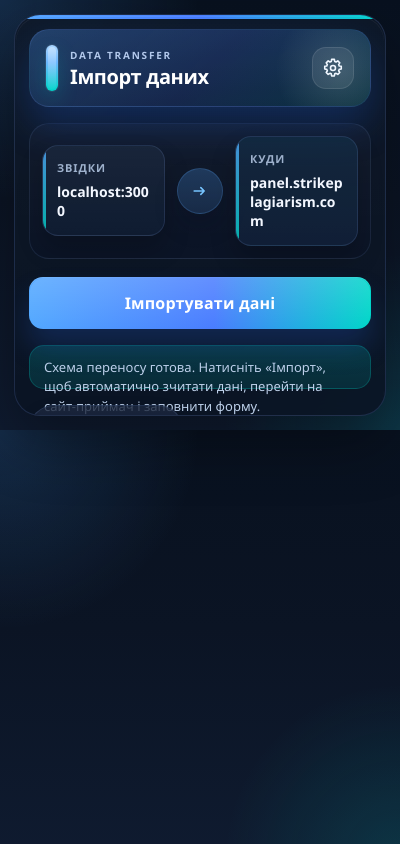
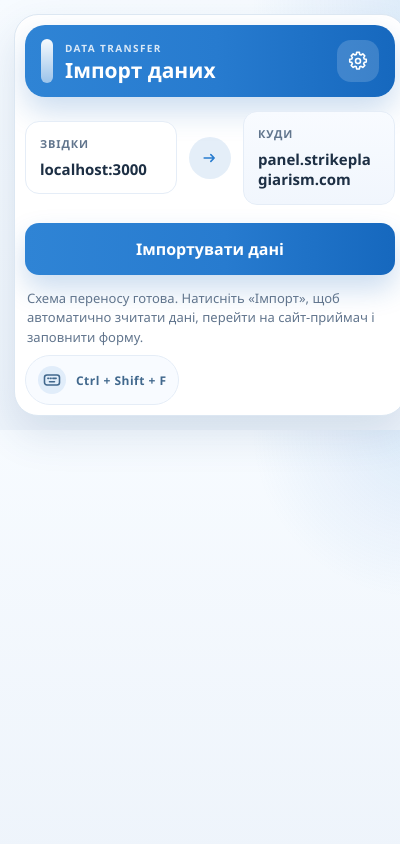
Before and after one commit to LC-system32/Coursework, a browser extension: page popup/popup.html in a window 400 px wide. Drawn offline with Linux system fonts and the light colour scheme.

Commit message:
UI Settings window and Main menu popup is update

```diff
--- a/popup/popup-common.css
+++ b/popup/popup-common.css
@@ -1,41 +1,21 @@
 :root {
-  color-scheme: dark;
-
-  --page-bg:
-    radial-gradient(circle at top left, rgba(74, 163, 255, 0.18), transparent 34%),
-    radial-gradient(circle at bottom right, rgba(0, 214, 201, 0.14), transparent 30%),
-    linear-gradient(180deg, #08111f 0%, #0b1424 46%, #0f1b30 100%);
-
-  --panel-bg: rgba(11, 20, 36, 0.9);
-  --panel-bg-strong: rgba(14, 26, 46, 0.96);
-  --panel-line: rgba(122, 163, 255, 0.16);
-  --card-bg: rgba(17, 30, 52, 0.82);
-  --card-bg-soft: rgba(20, 36, 62, 0.68);
-  --card-line: rgba(140, 175, 255, 0.14);
-
-  --text-main: #f3f7ff;
-  --text-soft: #9eb1cc;
-  --text-muted: #7f93af;
-
-  --nav-a: #53a8ff;
-  --nav-b: #4a7dff;
-  --nav-c: #00d6c9;
-  --nav-soft: rgba(83, 168, 255, 0.14);
-
-  --success-soft: rgba(0, 214, 201, 0.12);
-  --success-line: rgba(0, 214, 201, 0.22);
-
-  --shadow-main: 0 24px 60px rgba(0, 0, 0, 0.34);
-  --shadow-nav: 0 18px 38px rgba(33, 95, 220, 0.28);
-  --shadow-card: 0 14px 26px rgba(0, 0, 0, 0.2);
-
-  --radius-xl: 26px;
-  --radius-lg: 20px;
-  --radius-md: 16px;
-  --radius-sm: 13px;
-
-  --transition-fast: 160ms ease;
-  --transition-mid: 220ms ease;
+  color-scheme: light;
+  --page-bg: #eef4fb;
+  --panel-bg: #ffffff;
+  --panel-line: #dce7f2;
+  --card-line: #e5edf7;
+  --text-main: #1d2f44;
+  --text-soft: #61758d;
+  --nav-a: #2f84d5;
+  --nav-b: #277bcf;
+  --nav-c: #1668be;
+  --nav-soft: rgba(36, 115, 197, 0.12);
+  --shadow-main: 0 18px 42px rgba(42, 87, 135, 0.14);
+  --shadow-nav: 0 14px 30px rgba(23, 102, 188, 0.22);
+  --radius-xl: 24px;
+  --radius-lg: 18px;
+  --radius-md: 14px;
+  --radius-sm: 12px;
 }
 
 *,
@@ -54,7 +34,9 @@
   overflow: hidden;
   font-family: "Segoe UI", Arial, sans-serif;
   color: var(--text-main);
-  background: var(--page-bg);
+  background:
+    radial-gradient(circle at top right, rgba(83, 151, 220, 0.16), transparent 28%),
+    linear-gradient(180deg, #f7fbff 0%, var(--page-bg) 100%);
 }
 
 button,
@@ -73,60 +55,30 @@
   flex-direction: column;
   height: 100%;
   overflow: hidden;
-  padding: 14px;
+  padding: 10px;
   border: 1px solid var(--panel-line);
   border-radius: var(--radius-xl);
-  background:
-    linear-gradient(180deg, rgba(255, 255, 255, 0.02), rgba(255, 255, 255, 0)),
-    var(--panel-bg);
+  background: var(--panel-bg);
   box-shadow: var(--shadow-main);
-  backdrop-filter: blur(16px);
 }
 
 .panel::before {
   position: absolute;
   inset: 0 0 auto 0;
-  height: 4px;
   content: "";
   background: linear-gradient(90deg, var(--nav-a), var(--nav-b), var(--nav-c));
 }
 
-.panel::after {
-  position: absolute;
-  inset: 1px;
-  border-radius: calc(var(--radius-xl) - 1px);
-  pointer-events: none;
-  content: "";
-  box-shadow: inset 0 1px 0 rgba(255, 255, 255, 0.06);
-}
-
 .topbar {
-  position: relative;
   display: flex;
   align-items: center;
   justify-content: space-between;
   gap: 12px;
-  padding: 15px 16px;
-  border: 1px solid rgba(113, 154, 255, 0.16);
+  padding: 14px 16px;
   border-radius: 20px;
   color: #fff;
-  background:
-    linear-gradient(135deg, rgba(83, 168, 255, 0.24), rgba(74, 125, 255, 0.16) 52%, rgba(0, 214, 201, 0.14) 100%),
-    linear-gradient(180deg, rgba(19, 34, 61, 0.95), rgba(12, 22, 42, 0.95));
+  background: linear-gradient(90deg, var(--nav-a) 0%, var(--nav-b) 52%, var(--nav-c) 100%);
   box-shadow: var(--shadow-nav);
-  overflow: hidden;
-}
-
-.topbar::after {
-  position: absolute;
-  top: -40%;
-  right: -12%;
-  width: 140px;
-  height: 140px;
-  border-radius: 50%;
-  background: radial-gradient(circle, rgba(255, 255, 255, 0.14), transparent 66%);
-  content: "";
-  pointer-events: none;
 }
 
 .brand {
@@ -146,40 +98,26 @@
 }
 
 .brand__mark {
-  position: relative;
   flex: 0 0 auto;
   width: 12px;
-  height: 46px;
+  height: 44px;
   border-radius: 999px;
-  background: linear-gradient(180deg, #a9d5ff 0%, #6cb8ff 38%, #00d6c9 100%);
-  box-shadow:
-    0 0 0 1px rgba(255, 255, 255, 0.08),
-    0 8px 20px rgba(0, 214, 201, 0.22);
-}
-
-.brand__mark::after {
-  position: absolute;
-  inset: 2px;
-  border-radius: inherit;
-  background: linear-gradient(180deg, rgba(255, 255, 255, 0.34), rgba(255, 255, 255, 0.04));
-  content: "";
+  background: linear-gradient(180deg, rgba(255, 255, 255, 0.96), rgba(255, 255, 255, 0.52));
 }
 
 .brand__eyebrow {
-  color: #c8ddff;
-  opacity: 0.88;
+  opacity: 0.82;
   font-size: 10px;
   font-weight: 700;
-  letter-spacing: 0.18em;
+  letter-spacing: 0.14em;
   text-transform: uppercase;
 }
 
 .brand__title {
-  margin: 5px 0 0;
+  margin: 4px 0 0;
   font-size: 21px;
-  line-height: 1.02;
-  font-weight: 800;
-  letter-spacing: -0.02em;
+  line-height: 1.05;
+  font-weight: 700;
 }
 
 .brand__title--settings {
@@ -196,36 +134,25 @@
 }
 
 .icon-button {
-  position: relative;
   display: inline-flex;
   align-items: center;
   justify-content: center;
   width: 42px;
   height: 42px;
   padding: 0;
-  border: 1px solid rgba(255, 255, 255, 0.1);
+  border: 0;
   border-radius: 14px;
-  color: #eef6ff;
+  color: #fff;
   cursor: pointer;
-  background: rgba(255, 255, 255, 0.08);
+  background: rgba(255, 255, 255, 0.16);
   transition:
-    transform var(--transition-fast),
-    background-color var(--transition-fast),
-    border-color var(--transition-fast),
-    box-shadow var(--transition-fast);
+    transform 160ms ease,
+    background-color 160ms ease;
 }
 
 .icon-button:hover {
   transform: translateY(-1px);
-  background: rgba(255, 255, 255, 0.14);
-  border-color: rgba(255, 255, 255, 0.16);
-  box-shadow: 0 10px 18px rgba(0, 0, 0, 0.16);
-}
-
-.icon-button:active,
-.primary-button:active,
-.secondary-button:active {
-  transform: translateY(0);
+  background: rgba(255, 255, 255, 0.22);
 }
 
 .icon-button:focus-visible,
@@ -233,12 +160,12 @@
 .secondary-button:focus-visible,
 .field-card input:focus-visible,
 .site-input input:focus-visible {
-  outline: 3px solid rgba(83, 168, 255, 0.26);
+  outline: 3px solid rgba(43, 132, 222, 0.22);
   outline-offset: 2px;
 }
 
 .icon-button--soft {
-  background: rgba(255, 255, 255, 0.1);
+  background: rgba(255, 255, 255, 0.2);
 }
 
 .icon-button svg,
@@ -261,30 +188,14 @@
 }
 
 .site-card {
-  position: relative;
   padding: 14px;
   border: 1px solid var(--card-line);
   border-radius: var(--radius-md);
-  background:
-    linear-gradient(180deg, rgba(255, 255, 255, 0.04), rgba(255, 255, 255, 0)),
-    var(--card-bg);
-  box-shadow: var(--shadow-card);
-  overflow: hidden;
-}
-
-.site-card::before {
-  position: absolute;
-  inset: 0 auto 0 0;
-  width: 3px;
-  background: linear-gradient(180deg, var(--nav-a), var(--nav-c));
-  content: "";
-  opacity: 0.8;
+  background: #fff;
 }
 
 .site-card--target {
-  background:
-    linear-gradient(180deg, rgba(0, 214, 201, 0.04), rgba(255, 255, 255, 0)),
-    var(--card-bg-soft);
+  background: linear-gradient(180deg, #f8fbff 0%, #f1f6fd 100%);
 }
 
 .site-card__label {
@@ -301,25 +212,18 @@
   margin-top: 8px;
   font-size: 15px;
   line-height: 1.35;
-  font-weight: 700;
-  color: var(--text-main);
   word-break: break-word;
 }
 
 .flow-card__arrow {
-  position: relative;
   display: inline-flex;
   align-items: center;
   justify-content: center;
-  width: 46px;
-  height: 46px;
-  border: 1px solid rgba(94, 170, 255, 0.2);
+  width: 42px;
+  height: 42px;
   border-radius: 50%;
-  color: #76c4ff;
-  background:
-    linear-gradient(180deg, rgba(83, 168, 255, 0.18), rgba(83, 168, 255, 0.08)),
-    rgba(20, 34, 58, 0.92);
-  box-shadow: 0 12px 24px rgba(8, 14, 28, 0.24);
+  color: #287ccf;
+  background: var(--nav-soft);
 }
 
 .primary-button,
@@ -332,45 +236,24 @@
   border-radius: 14px;
   cursor: pointer;
   transition:
-    transform var(--transition-fast),
-    box-shadow var(--transition-fast),
-    opacity var(--transition-fast),
-    border-color var(--transition-fast),
-    background-color var(--transition-fast);
+    transform 160ms ease,
+    box-shadow 160ms ease,
+    opacity 160ms ease;
 }
 
 .primary-button {
-  position: relative;
   width: 100%;
   border: 0;
   color: #fff;
   font-size: 16px;
-  font-weight: 800;
-  letter-spacing: 0.01em;
+  font-weight: 700;
   background: linear-gradient(90deg, var(--nav-a) 0%, var(--nav-b) 54%, var(--nav-c) 100%);
-  box-shadow:
-    0 18px 28px rgba(37, 102, 233, 0.22),
-    inset 0 1px 0 rgba(255, 255, 255, 0.18);
-}
-
-.primary-button::after {
-  position: absolute;
-  inset: 1px;
-  border-radius: inherit;
-  background: linear-gradient(180deg, rgba(255, 255, 255, 0.14), rgba(255, 255, 255, 0));
-  content: "";
-  pointer-events: none;
+  box-shadow: 0 14px 28px rgba(23, 102, 188, 0.22);
 }
 
 .primary-button:hover,
 .secondary-button:hover {
   transform: translateY(-1px);
-}
-
-.primary-button:hover {
-  box-shadow:
-    0 22px 30px rgba(37, 102, 233, 0.24),
-    inset 0 1px 0 rgba(255, 255, 255, 0.2);
 }
 
 .primary-button--compact {
@@ -379,20 +262,15 @@
 }
 
 .secondary-button {
-  border: 1px solid rgba(129, 161, 217, 0.18);
-  color: #d8e6ff;
+  border: 1px solid #cbd8e6;
+  color: #365779;
   font-weight: 600;
-  background: rgba(255, 255, 255, 0.04);
-}
-
-.secondary-button:hover {
-  background: rgba(255, 255, 255, 0.07);
-  border-color: rgba(129, 161, 217, 0.26);
+  background: #fff;
 }
 
 .status-line {
-  min-height: 44px;
-  color: #bed1ea;
+  min-height: 40px;
+  color: var(--text-soft);
   font-size: 13px;
   line-height: 1.5;
 }
@@ -404,11 +282,8 @@
   padding: 10px 12px;
   border: 1px solid var(--card-line);
   border-radius: 999px;
-  background:
-    linear-gradient(180deg, rgba(255, 255, 255, 0.04), rgba(255, 255, 255, 0)),
-    rgba(18, 31, 54, 0.8);
-  color: #cfe2ff;
-  box-shadow: 0 10px 20px rgba(0, 0, 0, 0.16);
+  background: #f8fbff;
+  color: #41688d;
 }
 
 .hint-pill__icon {
@@ -418,8 +293,7 @@
   width: 28px;
   height: 28px;
   border-radius: 50%;
-  color: #81cfff;
-  background: rgba(83, 168, 255, 0.12);
+  background: rgba(39, 123, 207, 0.11);
 }
 
 .hint-pill__text {
@@ -442,16 +316,11 @@
   padding: 14px;
   border: 1px solid var(--card-line);
   border-radius: var(--radius-lg);
-  background:
-    linear-gradient(180deg, rgba(255, 255, 255, 0.035), rgba(255, 255, 255, 0)),
-    var(--card-bg);
-  box-shadow: var(--shadow-card);
+  background: #fff;
 }
 
 .settings-column--target {
-  background:
-    linear-gradient(180deg, rgba(0, 214, 201, 0.035), rgba(255, 255, 255, 0)),
-    rgba(18, 33, 57, 0.84);
+  background: linear-gradient(180deg, #fcfeff 0%, #f5f9ff 100%);
 }
 
 .settings-column__head {
@@ -493,31 +362,15 @@
 .field-card input {
   width: 100%;
   padding: 12px 13px;
-  border: 1px solid rgba(129, 161, 217, 0.14);
+  border: 1px solid #ccd8e6;
   border-radius: var(--radius-sm);
   color: var(--text-main);
-  background: rgba(8, 16, 30, 0.82);
-  transition:
-    border-color var(--transition-fast),
-    background-color var(--transition-fast),
-    box-shadow var(--transition-fast);
-}
-
-.site-input input:hover,
-.field-card input:hover {
-  border-color: rgba(129, 161, 217, 0.22);
-}
-
-.site-input input:focus,
-.field-card input:focus {
-  border-color: rgba(83, 168, 255, 0.45);
-  background: rgba(10, 19, 35, 0.94);
-  box-shadow: 0 0 0 4px rgba(83, 168, 255, 0.08);
+  background: #fdfefe;
 }
 
 .site-input input::placeholder,
 .field-card input::placeholder {
-  color: #7086a4;
+  color: #93a3b6;
 }
 
 .field-stack {
--- a/popup/popup-main.css
+++ b/popup/popup-main.css
@@ -8,54 +8,20 @@
   display: flex;
   flex: 1;
   flex-direction: column;
-  gap: 16px;
+  gap: 14px;
   min-height: 0;
-  padding-top: 16px;
-}
-
-.flow-card {
-  padding: 12px;
-  border: 1px solid rgba(129, 161, 217, 0.12);
-  border-radius: 20px;
-  background:
-    linear-gradient(180deg, rgba(255, 255, 255, 0.03), rgba(255, 255, 255, 0)),
-    rgba(12, 22, 39, 0.72);
+  padding-top: 14px;
 }
 
 .primary-button {
-  margin-top: 2px;
+  margin-top: 4px;
 }
 
 .status-line {
-  display: flex;
-  align-items: flex-start;
   margin: 0;
-  padding: 12px 14px;
-  border: 1px solid var(--success-line);
-  border-radius: 15px;
-  background:
-    linear-gradient(180deg, rgba(0, 214, 201, 0.06), rgba(255, 255, 255, 0)),
-    var(--success-soft);
+  padding: 0 2px;
 }
 
 .bottom-row {
-  display: flex;
-  align-items: center;
-  justify-content: flex-start;
   margin-top: auto;
 }
-
-@media (max-width: 440px) {
-  html,
-  body {
-    width: 400px;
-  }
-
-  .site-card__value {
-    font-size: 14px;
-  }
-
-  .brand__title {
-    font-size: 20px;
-  }
-}
```
Also changed, not shown: popup/popup-common.js (+6 -6 lines), popup/settings.css (+6 -8 lines), popup/settings.html (+18 -18 lines), popup/vendor/bootstrap/bootstrap.min.css (added), 1 other file.
